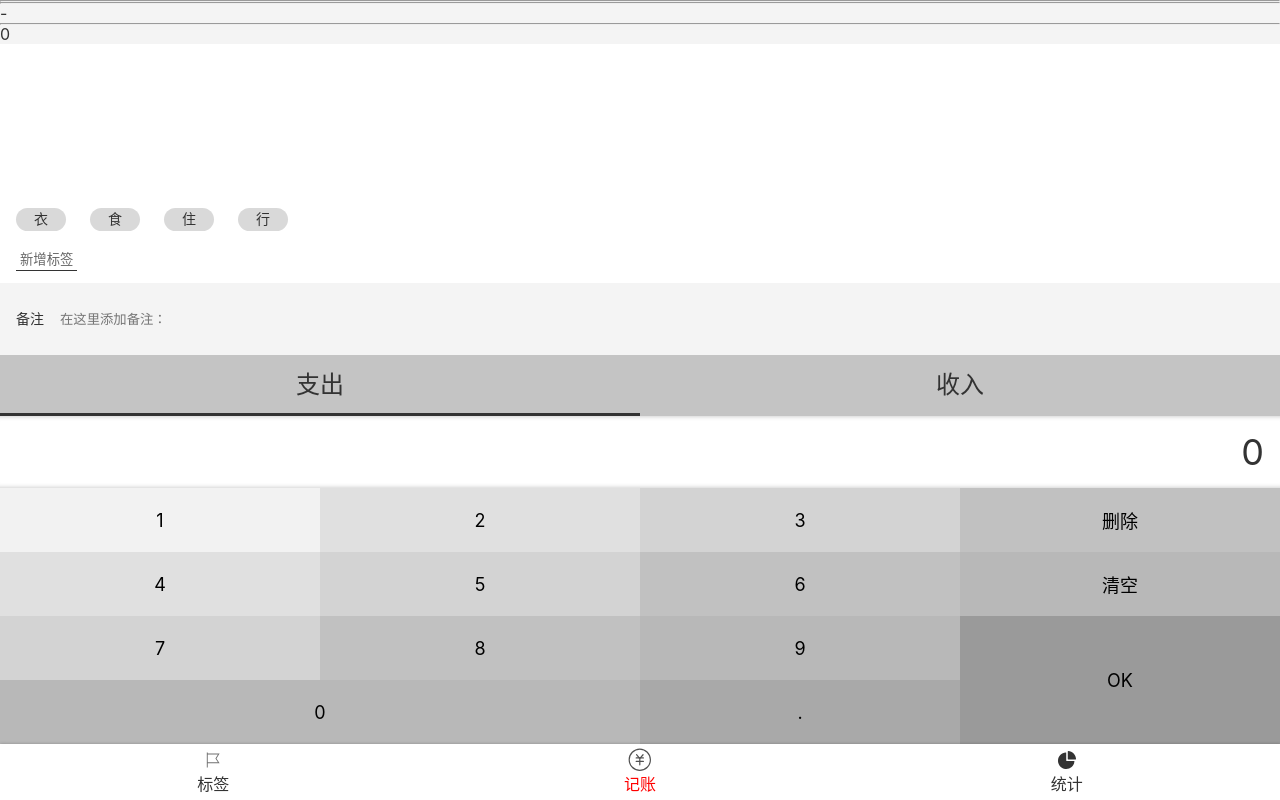
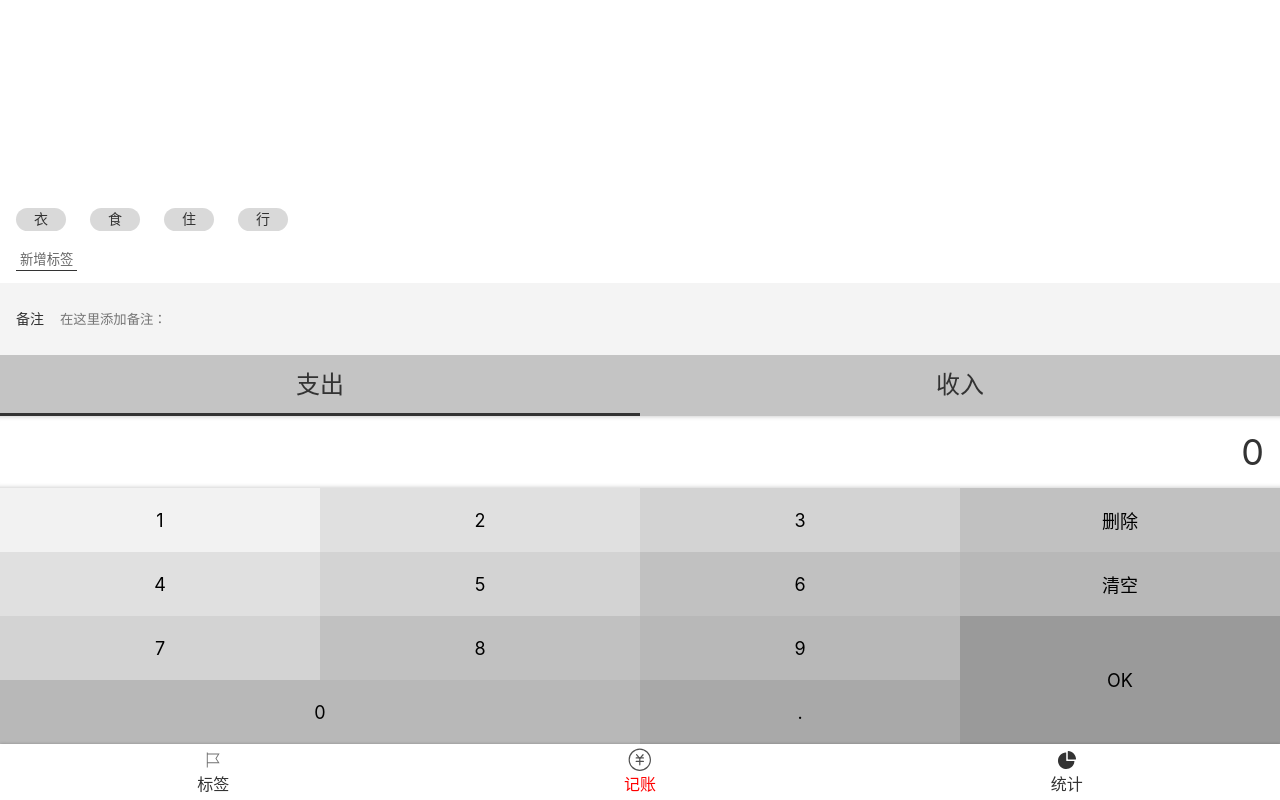
Before and after one commit to YMingF/money-react, a React app: page /#/money in a window 1280 px wide. Built offline with nearby package versions, Linux system fonts and the light colour scheme.

Commit message:
4-10:简化数据收集代码,将onChange合并成1个

```diff
--- a/src/views/Money.tsx
+++ b/src/views/Money.tsx
@@ -20,43 +20,23 @@
     category:'-' as Category,
     amount:0
   })
+  //Partial表示<>里类型的部分类型
+  const onChange=(obj:Partial<typeof selected>)=>{
+    setSelected({...selected,...obj })
+  }
   return (
     <MyLayout>
-      {selected.tags}
-      <hr/>
-      {selected.note}
-      <hr/>
-      {selected.category}
-      <hr/>
-      {selected.amount}
       <TagsSection value={selected.tags}
-                   onChange={(tags)=>setSelected({
-                     ...selected,//先把之前的值拷贝过来
-                     tags:tags //然后再专门设置tags的值
-                   })}
+                   onChange={tags=>onChange({tags:tags})}
       />
       <NoteSection value={selected.note}
-                   onChange={(note)=>{
-                     setSelected({
-                       ...selected,
-                       note:note
-                     })
-                   }}
+                   onChange={note=>onChange({note:note})}
         />
       <CategorySection value={selected.category}
-                       onChange={(category)=>{
-                         setSelected({
-                           ...selected,
-                           category:category
-                         })
-                       }}/>
+                       onChange={category=>onChange({category:category})
+                       }/>
       <NumberPadSection value={selected.amount}
-                        onChange={(amount)=>{
-                          setSelected({
-                            ...selected,
-                            amount:amount
-                          })
-                        }}
+                        onChange={amount=>onChange({amount:amount})}
                         onOk={()=>{}} //这里在定义我们点击OK时的操作
       />
     </MyLayout>
```
